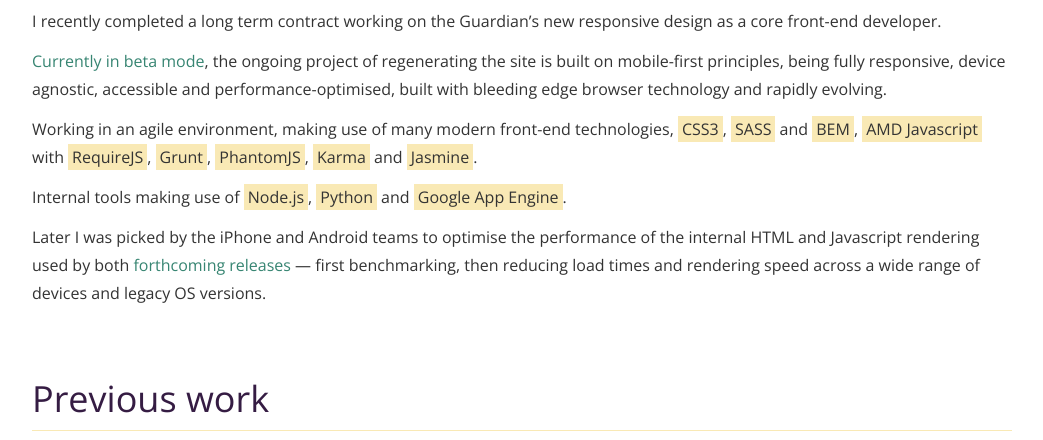
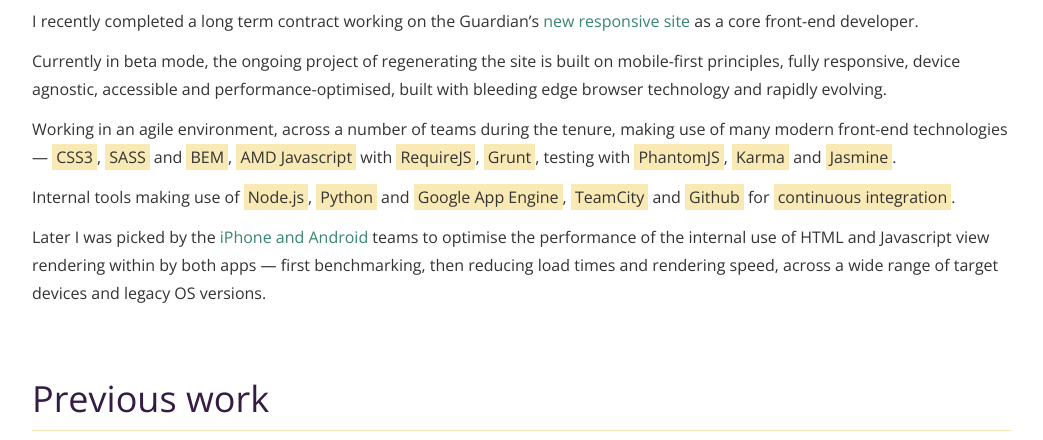
Before and after one commit to marchibbins/marchibbins.github.io, a website: page index.html in a window 1280 px wide. Shown: the part 726-1166 px from the top of the page, without its empty margins (118-1161 px from the left). Drawn offline with nearby package versions, Linux system fonts and the light colour scheme.

Commit message:
Update blurb

```diff
--- a/index.html
+++ b/index.html
@@ -32,11 +32,11 @@
                     </div>
                     <h3 class="project__title project__title--featured">The Guardian</h3>
                     <div class="project__description">
-                        <p>I recently completed a long term contract working on the Guardian’s new responsive design as a core front-end developer.</p>
-                        <p><a href="http://next.theguardian.com/" title="View the Guardian beta">Currently in beta mode</a>, the ongoing project of regenerating the site is built on mobile-first principles, being fully responsive, device agnostic, accessible and performance-optimised, built with bleeding edge browser technology and rapidly evolving.</p>
-                        <p>Working in an agile environment, making use of many modern front-end technologies, <span class="keyword">CSS3</span>, <span class="keyword">SASS</span> and <span class="keyword">BEM</span>, <span class="keyword">AMD Javascript</span> with <span class="keyword">RequireJS</span>, <span class="keyword">Grunt</span>, <span class="keyword">PhantomJS</span>, <span class="keyword">Karma</span> and <span class="keyword">Jasmine</span>.</p>
-                        <p>Internal tools making use of <span class="keyword">Node.js</span>, <span class="keyword">Python</span> and <span class="keyword">Google App Engine</span>.</p>
-                        <p>Later I was picked by the iPhone and Android teams to optimise the performance of the internal HTML and Javascript rendering used by both <a href="http://www.theguardian.com/global/ng-interactive/2014/may/29/-sp-the-guardian-app-for-ios-and-android" title="Guardian apps for iOS and Android">forthcoming releases</a> &mdash; first benchmarking, then reducing load times and rendering speed across a wide range of devices and legacy OS versions.</p>
+                        <p>I recently completed a long term contract working on the Guardian’s <a href="http://next.theguardian.com/" title="View the Guardian beta">new responsive site</a> as a core front-end developer.</p>
+                        <p>Currently in beta mode, the ongoing project of regenerating the site is built on mobile-first principles, fully responsive, device agnostic, accessible and performance-optimised, built with bleeding edge browser technology and rapidly evolving.</p>
+                        <p>Working in an agile environment, across a number of teams during the tenure, making use of many modern front-end technologies &mdash; <span class="keyword">CSS3</span>, <span class="keyword">SASS</span> and <span class="keyword">BEM</span>, <span class="keyword">AMD Javascript</span> with <span class="keyword">RequireJS</span>, <span class="keyword">Grunt</span>, testing with <span class="keyword">PhantomJS</span>, <span class="keyword">Karma</span> and <span class="keyword">Jasmine</span>.</p>
+                        <p>Internal tools making use of <span class="keyword">Node.js</span>, <span class="keyword">Python</span> and <span class="keyword">Google App Engine</span>, <span class="keyword">TeamCity</span> and <span class="keyword">Github</span> for <span class="keyword">continuous integration</span>.</p>
+                        <p>Later I was picked by the <a href="http://www.theguardian.com/global/ng-interactive/2014/may/29/-sp-the-guardian-app-for-ios-and-android" title="Guardian apps for iOS and Android">iPhone and Android</a> teams to optimise the performance of the internal use of HTML and Javascript view rendering within by both apps &mdash; first benchmarking, then reducing load times and rendering speed, across a wide range of target devices and legacy OS versions.</p>
                     </div>
                 </div>
             </div>
```
